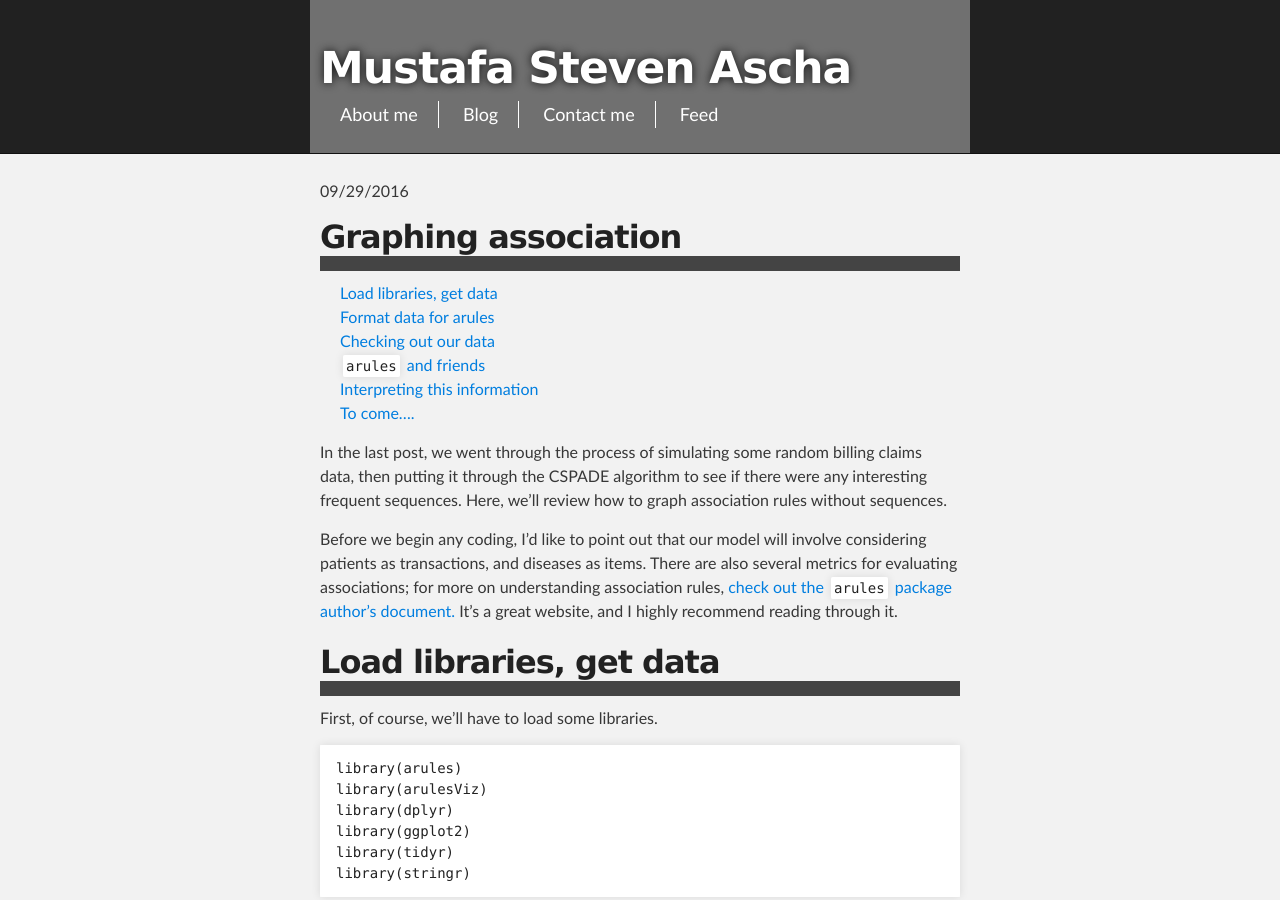
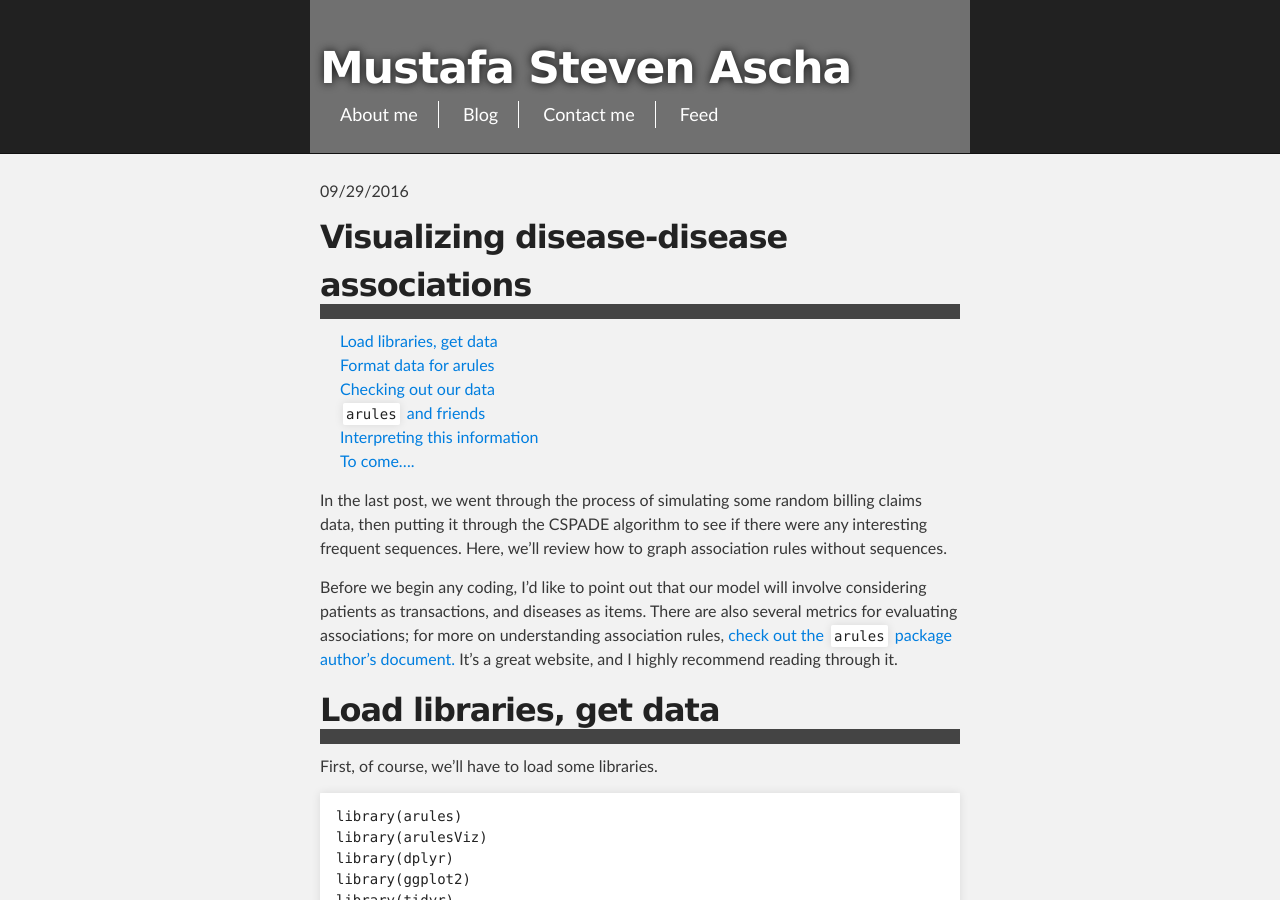
Before and after one commit to mustafaascha/mustafaascha.github.io, a Jekyll site: the page built from _posts/2016-09-29-Transactions_Data.md, in a window 1280 px wide and 900 px high. Built offline with Jekyll 4.4.1, drawn with Linux system fonts in a browser that asks for light colours.

Commit message:
Update 2016-09-29-Transactions_Data.md

```diff
--- a/_posts/2016-09-29-Transactions_Data.md
+++ b/_posts/2016-09-29-Transactions_Data.md
@@ -1,6 +1,6 @@
 ---
 layout: post
-title: Graphing association
+title: Visualizing disease-disease associations
 date: 2016-09-29
 ---
 
```
